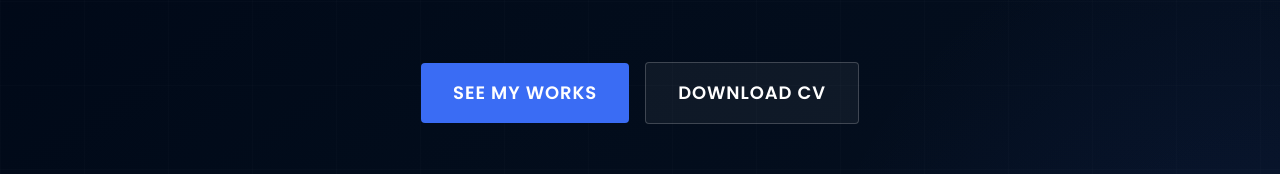
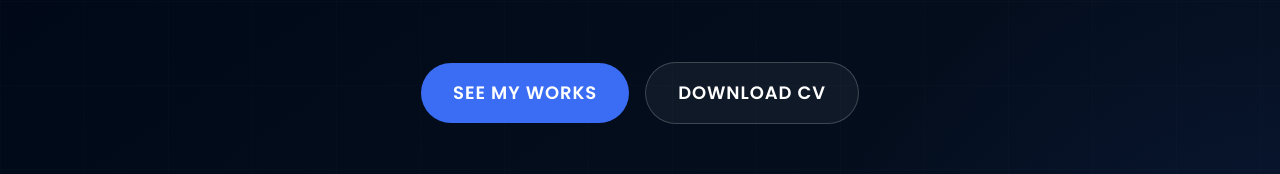
Before and after one commit to ebuchizzy/portfolio, a Nuxt app: page / in a window 1280 px wide. Shown: the part 419-593 px from the top of the page. Built offline with nearby package versions, Linux system fonts and the light colour scheme.

Commit message:
newlatest fix

```diff
--- a/components/HomeSection.vue
+++ b/components/HomeSection.vue
@@ -29,7 +29,7 @@
       <div class="mt-8 flex flex-col items-center justify-center gap-4 sm:mt-10 sm:flex-row" data-aos="zoom-out" data-aos-delay="1000">
         <NuxtLink
           to="#work"
-          class="inline-block rounded px-6 py-3 text-base font-semibold uppercase tracking-wider text-white transition-colors duration-500 hover:bg-blue-600 sm:px-8 sm:py-4 sm:text-lg bg-primary"
+          class="inline-block rounded-full px-6 py-3 text-base font-semibold uppercase tracking-wider text-white transition-colors duration-500 hover:bg-blue-600 sm:px-8 sm:py-4 sm:text-lg bg-primary"
         >
           See My Works
         </NuxtLink>
@@ -37,7 +37,7 @@
         <a
           href="/My%20CV.pdf"
           download="My CV.pdf"
-          class="inline-block rounded border border-white/20 bg-white/5 px-6 py-3 text-base font-semibold uppercase tracking-wider text-white transition-colors duration-500 hover:border-primary hover:bg-primary sm:px-8 sm:py-4 sm:text-lg"
+          class="inline-block rounded-full border border-white/20 bg-white/5 px-6 py-3 text-base font-semibold uppercase tracking-wider text-white transition-colors duration-500 hover:border-primary hover:bg-primary sm:px-8 sm:py-4 sm:text-lg"
         >
           Download CV
         </a>
```
